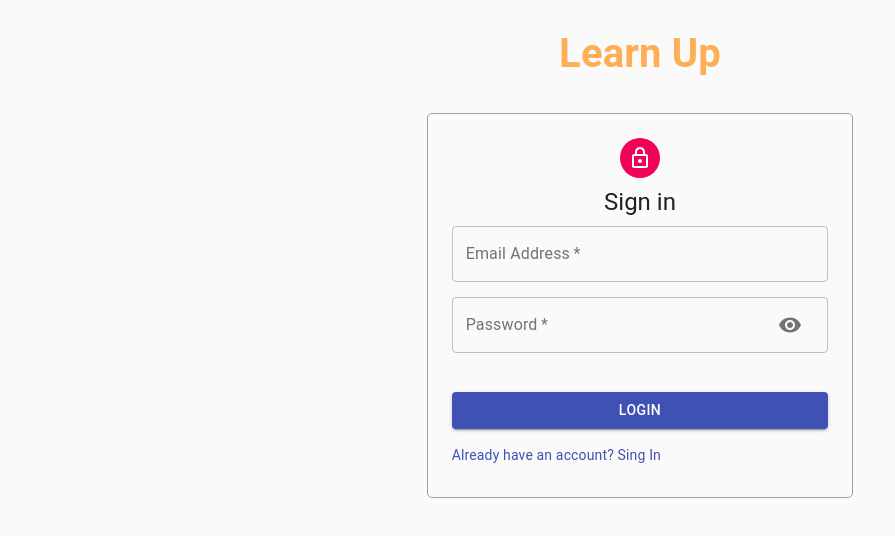
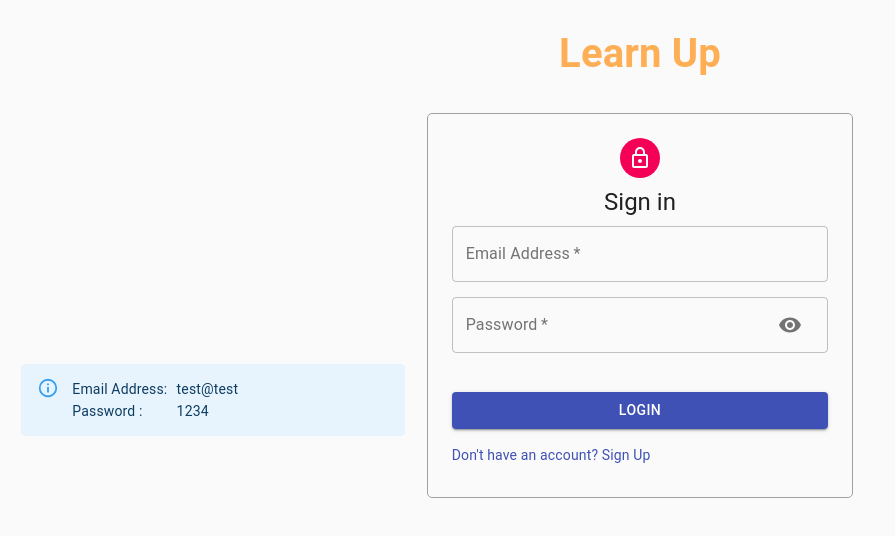
Before and after one commit to olcaykaplan/mern-word, a React (Create React App) app in the folder client/: page / in a window 1280 px wide. Shown: the top 536 px of the page, without its empty margins (0-895 px from the left). Built offline with nearby package versions, Linux system fonts and the light colour scheme; no server answers.

Commit message:
info alert for auth page

```diff
--- a/client/src/components/Auth/Auth.js
+++ b/client/src/components/Auth/Auth.js
@@ -90,6 +90,7 @@ const Auth = () => {
         <Typography component="h1" variant="h5">
           {isSignup ? "Sign up" : "Sign in"}
         </Typography>
+
         {message ? (
           <Alert
             style={{ width: "100%", padding: "5px 10px", margin: "10px 0" }}
@@ -160,8 +161,8 @@ const Auth = () => {
             <Grid item>
               <Link  variant="body2" onClick={handleAuthType}>
                 {isSignup
-                  ? "Don't have an account? Sign Up"
-                  : "Already have an account? Sing In"}
+                  ? "Already have an account? Sing In"
+                  : "Don't have an account? Sign Up"}
               </Link>
             </Grid>
           </Grid>
--- a/client/src/components/Auth/AuthLayout/index.js
+++ b/client/src/components/Auth/AuthLayout/index.js
@@ -1,7 +1,6 @@
 import React from "react";
 import { Grid, Hidden } from "@material-ui/core";
-import leftPoster from "../../../assets/img/undraw_researching.svg";
-import rightPoster from "../../../assets/img/undraw_mobile_testing.svg";
+import Alert from "@material-ui/lab/Alert";
 
 import classes from "./index.module.css";
 
@@ -17,6 +16,21 @@ const AuthLayout = ({ children }) => (
     style={{ height: "100vh" }}
   >
     <Grid item xs={12} sm={12} md={4} lg={4} xl={4} className={classes.grids}>
+      <Alert
+        style={{ width: "90%", margin:"0 5%", top:"auto" }}
+        severity={"info"}
+      >
+        <table>
+          <tr>
+            <td>Email Address:  &nbsp;</td>
+            <td>test@test</td>
+          </tr>
+          <tr>
+            <td>Password :  </td>
+            <td>1234</td>
+          </tr>
+        </table>
+      </Alert>
     </Grid>
     <Grid
       xs={12}
@@ -37,10 +51,18 @@ const AuthLayout = ({ children }) => (
       >
         Learn Up
       </h1>
+
       {children}
     </Grid>
-    <Grid item xs={12} sm={12} md={4} lg={4} xl={4} className={classes.grids}>
-    </Grid>
+    <Grid
+      item
+      xs={12}
+      sm={12}
+      md={4}
+      lg={4}
+      xl={4}
+      className={classes.grids}
+    ></Grid>
   </Grid>
 );
 export default AuthLayout;
```
